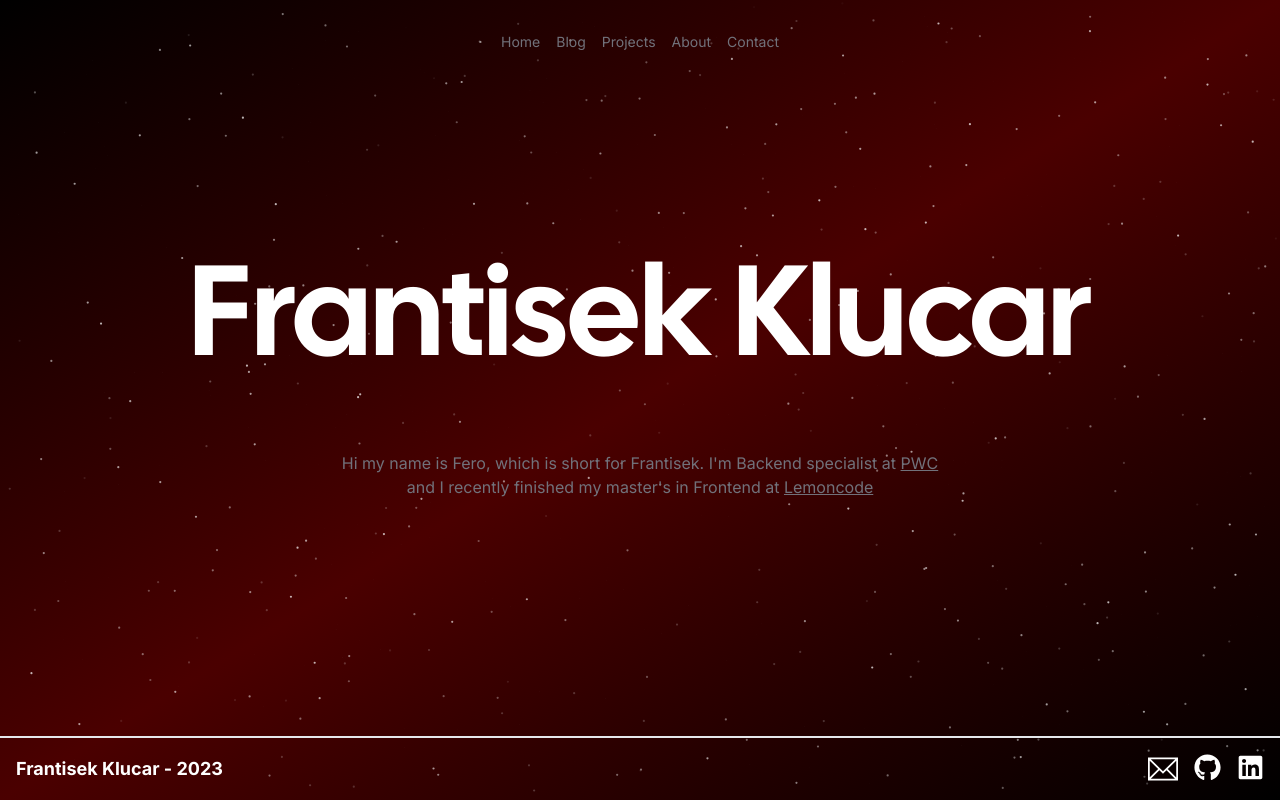
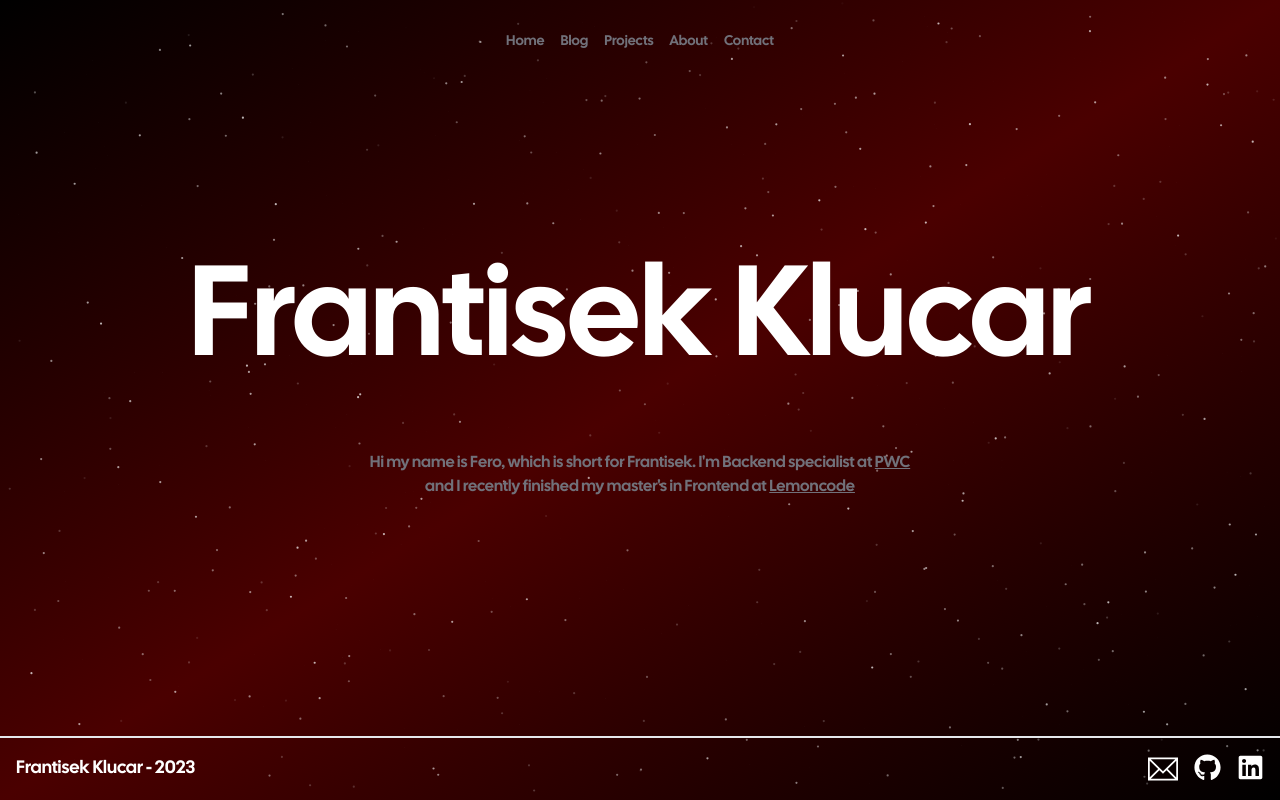
Before and after one commit to wolfero/new_web, a Next.js app: page / in a window 1280 px wide. Built offline with nearby package versions, Linux system fonts and the light colour scheme; no server answers.

Commit message:
💄 update main style

```diff
--- a/globals.css
+++ b/globals.css
@@ -2,7 +2,26 @@
 @tailwind components;
 @tailwind utilities;
 
+@font-face {
+	font-family: 'CalSans-SemiBold';
+	src: url('/fonts/CalSans-SemiBold.ttf') format('truetype');
+	font-weight: normal;
+	font-style: normal;
+}
+
 body {
+	font-family: 'CalSans-SemiBold', sans-serif;
 	color: white;
 	background: linear-gradient(to bottom, transparent, black) black;
+	background-image: linear-gradient(to top left, var(--tw-gradient-stops));
+	background-attachment: fixed;
+	--tw-gradient-from: #000 var(--tw-gradient-from-position);
+	--tw-gradient-to: rgb(0 0 0 / 0) var(--tw-gradient-to-position);
+	--tw-gradient-stops: var(--tw-gradient-from), var(--tw-gradient-to);
+	--tw-gradient-to: rgb(186 0 0 / 0) var(--tw-gradient-to-position);
+	--tw-gradient-stops: var(--tw-gradient-from), rgb(186 0 0 / 0.4) var(--tw-gradient-via-position),
+		var(--tw-gradient-to);
+	--tw-gradient-to: #000 var(--tw-gradient-to-position);
+	height: 100vh;
+	width: 100vw;
 }
```
